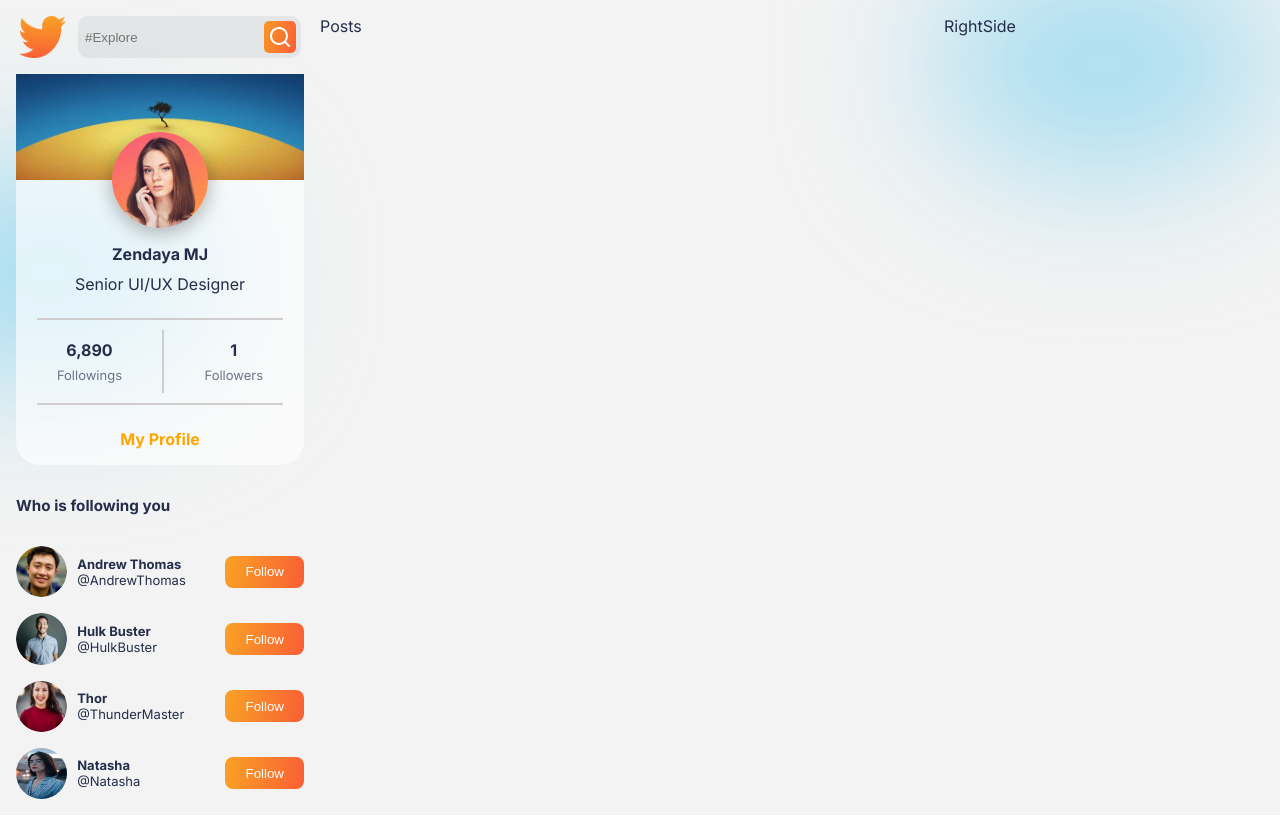
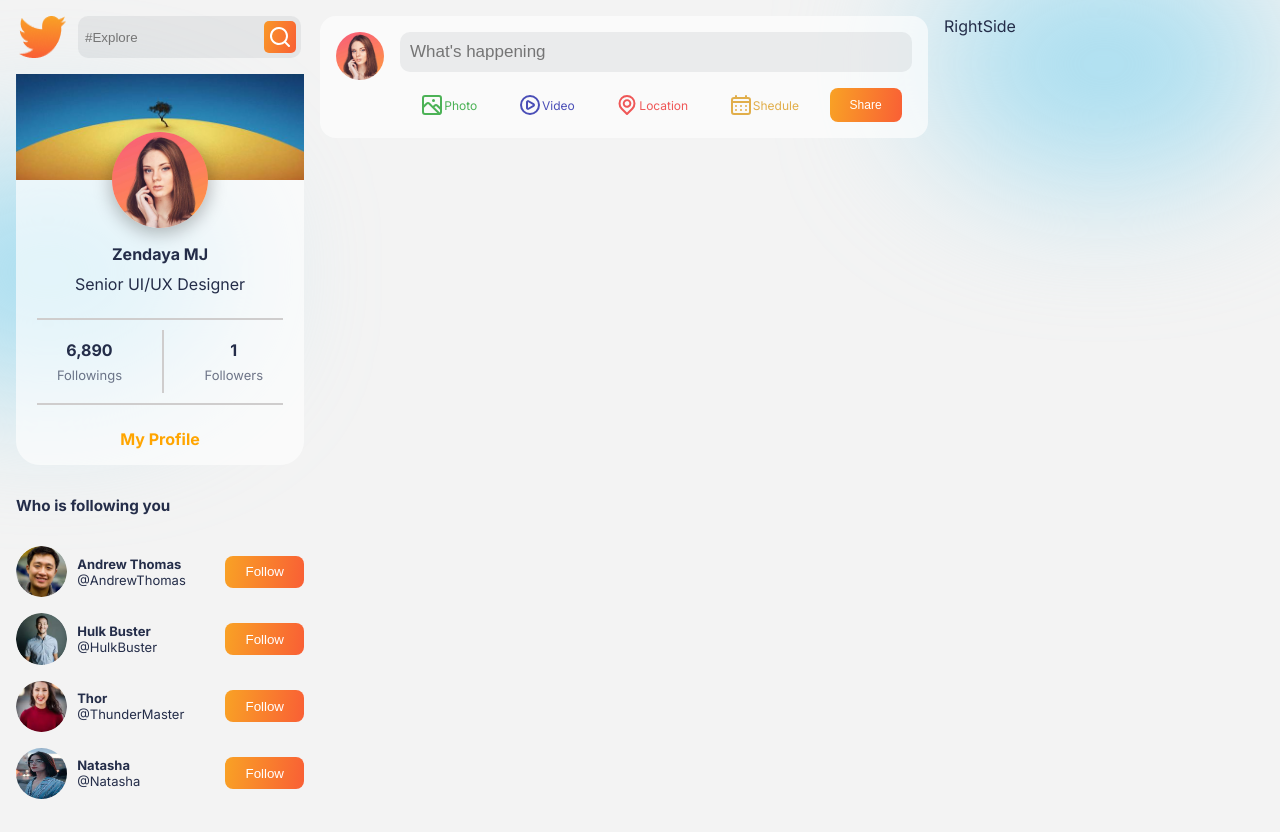
Before and after one commit to Dragibus76/SocialMedia, a React (Create React App) app: page / in a window 1280 px wide. Built offline with nearby package versions, Linux system fonts and the light colour scheme.

Commit message:
Frontend > Build PostShare in PostSide section

```diff
--- /dev/null
+++ b/src/components/PostShare/PostShare.css
@@ -0,0 +1,74 @@
+.PostShare {
+    display: flex;
+    gap: 1rem;
+    background-color: var(--cardColor);
+    padding: 1rem;
+    border-radius: 1rem;
+}
+
+.PostShare > img {
+    border-radius: 50%;
+    width: 3rem;
+    height: 3rem;
+}
+
+.PostShare > div {
+    display: flex;
+    flex-direction: column;
+    width: 90%;
+    gap: 1rem;
+}
+
+.PostShare > div > input {
+    background-color: var(--inputColor);
+    border-radius: 10px;
+    padding: 10px;
+    font-size: 17px;
+    border: none;
+    outline: none;
+}
+
+.postOptions {
+    display: flex;
+    justify-content: space-around;
+}
+
+.option {
+    padding: 5px;
+    padding-left: 10px;
+    padding-right: 10px;
+    border-radius: 10px;
+    display: flex;
+    align-items: center;
+    justify-content: center;
+    font-size: 12px;
+}
+
+.option:hover {
+    cursor: pointer;
+}
+
+.ps-button {
+    padding: 5px;
+    padding-left: 20px;
+    padding-right: 20px;
+    font-size: 12px;
+}
+
+.previewImage {
+    position: relative;
+}
+
+.previewImage > svg {
+    position: absolute;
+    right: 1rem;
+    top: 0.5rem;
+    cursor: pointer;
+}
+
+.previewImage > img {
+    width: 100%;
+    max-height: 20rem;
+    object-fit: cover;
+    border-radius: 0.5rem;
+}
--- /dev/null
+++ b/src/components/PostShare/PostShare.jsx
@@ -0,0 +1,63 @@
+import React, { useState, useRef } from "react";
+import ProfileImage from "../../img/profileImg.jpg";
+import "./PostShare.css";
+import { UilScenery } from "@iconscout/react-unicons";
+import { UilPlayCircle } from "@iconscout/react-unicons";
+import { UilLocationPoint } from "@iconscout/react-unicons";
+import { UilSchedule } from "@iconscout/react-unicons";
+import { UilTimes } from "@iconscout/react-unicons";
+
+const PostShare = () => {
+  const [image, setImage] = useState(null)
+  const imageRef = useRef()
+
+  const onImageChange = (event) => {
+    if (event.target.files  && event.target.files[0]){
+      let img = event.target.files[0];
+      setImage({
+        image: URL.createObjectURL(img)
+      })
+    }
+  }
+  return (
+    <div className="PostShare">
+      <img src={ProfileImage} alt="" />
+      <div>
+        <input type="text" placeholder="What's happening" />
+
+        <div className="postOptions">
+          <div className="option" style={{ color: "var(--photo)" }}
+          onClick={() => imageRef.current.click()}
+          >
+            <UilScenery />
+            Photo
+          </div>
+          <div className="option" style={{ color: "var(--video)" }}>
+            <UilPlayCircle />
+            Video
+          </div>
+          <div className="option" style={{ color: "var(--location)" }}>
+            <UilLocationPoint />
+            Location
+          </div>
+          <div className="option" style={{ color: "var(--shedule)" }}>
+            <UilSchedule />
+            Shedule
+          </div>
+          <button className="button ps-button">Share</button>
+          <div style={{ display: "none"}}>
+            <input type="file" name="my image" ref={imageRef} onChange={onImageChange}/>
+          </div>
+        </div>
+        {image && (
+          <div className="previewImage">
+            <UilTimes onClick={() => setImage(null)}/>
+            <img src={image.image} alt="" />
+          </div>
+        )}
+      </div>
+    </div>
+  );
+};
+
+export default PostShare;
--- /dev/null
+++ b/src/components/PostSide/PostSide.css
@@ -0,0 +1,7 @@
+.PostSide {
+    display: flex;
+    flex-direction: column;
+    gap: 1rem;
+    height: 100vh;
+    overflow: auto;
+}
--- /dev/null
+++ b/src/components/PostSide/PostSide.jsx
@@ -0,0 +1,13 @@
+import React from 'react';
+import PostShare from '../PostShare/PostShare';
+import './PostSide.css';
+
+const PostSide = () => {
+  return (
+    <div className="PostSide">
+        <PostShare/>
+    </div>
+  )
+}
+
+export default PostSide
--- a/src/pages/home/Home.jsx
+++ b/src/pages/home/Home.jsx
@@ -1,4 +1,5 @@
 import React from 'react';
+import PostSide from '../../components/PostSide/PostSide';
 import ProfileSide from '../../components/profileSide/ProfileSide';
 import './Home.css';
 
@@ -6,7 +7,7 @@
   return (
     <div className="Home">
         <ProfileSide/>
-        <div className="postSide">Posts</div>
+        <PostSide/>
         <div className="RightSide">RightSide</div>
     </div>
   )
```
